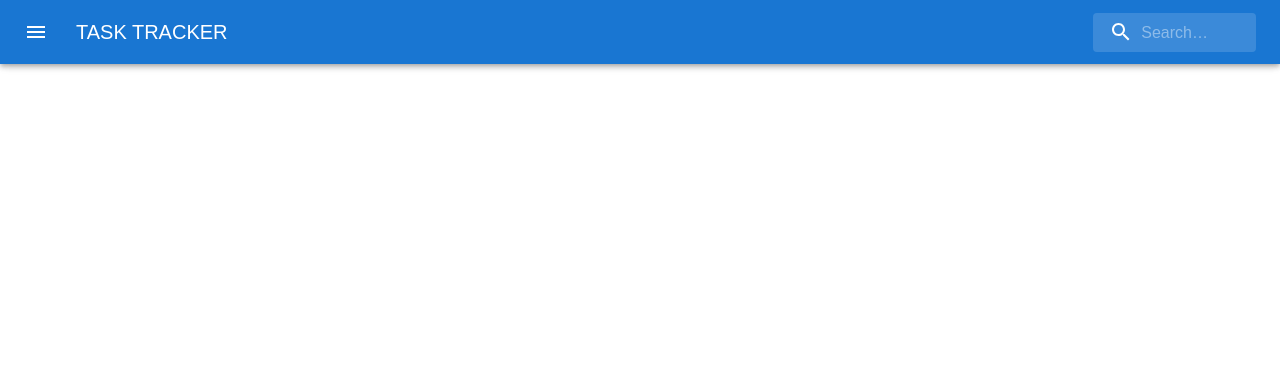
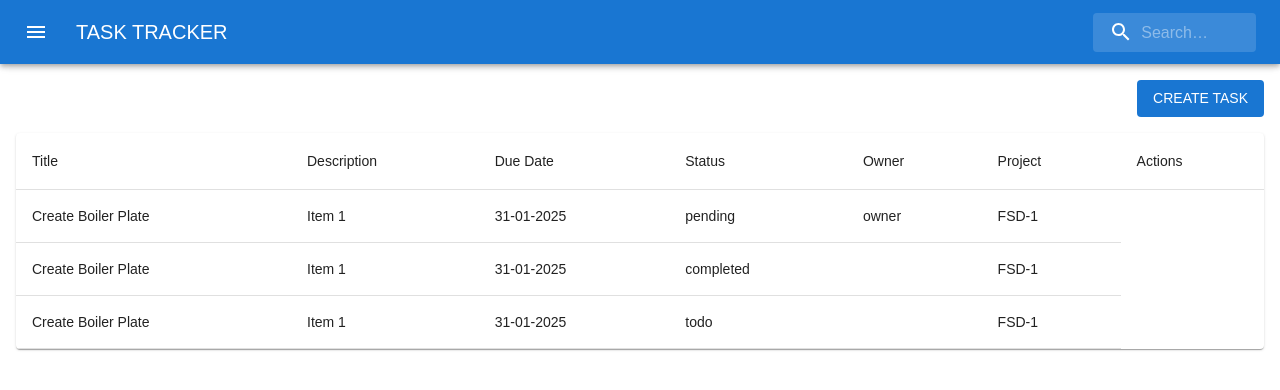
Before and after one commit to narpat-kalwaniya/TaskTracker, a React (Vite) app in the folder Frontend/: page / in a window 1280 px wide. Before the commit this address had no page. Shown: the top 390 px of the page. Built offline with nearby package versions, Linux system fonts and the light colour scheme.

Commit message:
minor change

```diff
--- a/Frontend/src/App.tsx
+++ b/Frontend/src/App.tsx
@@ -13,6 +13,7 @@ function App() {
       <Router>
         <NavBar />
         <Routes>
+          <Route path="/" element={<TaskTracker />} />
           <Route path="/tasks" element={<TaskTracker />} />
           <Route path="/projects" element={<ProjectTracker />} />
         </Routes>
```
